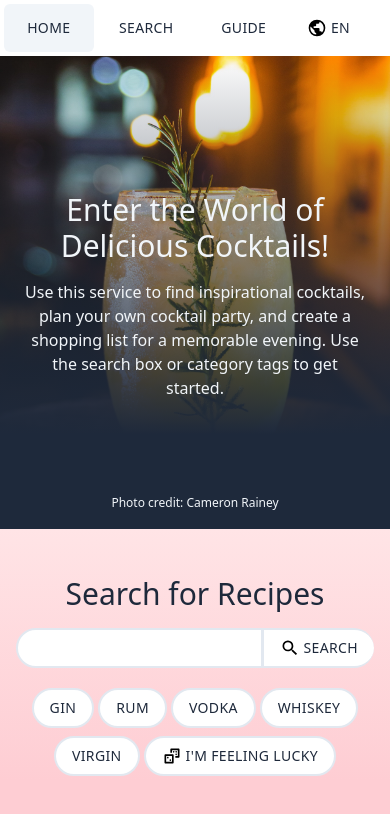
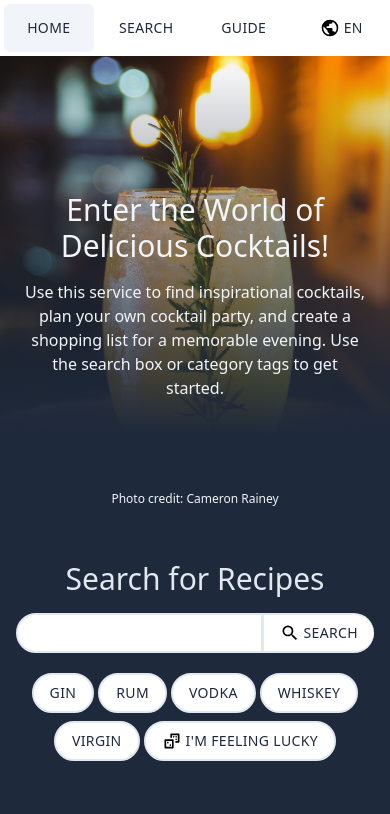
Before and after one commit to ajuvonen/kippis, a Vue app: page / in a window 390 px wide. Shown: the top 814 px of the page. Built offline with nearby package versions, Linux system fonts and the light colour scheme; a web font is replaced by a local one.

Commit message:
Change mobile background color and menu spacing

```diff
--- a/src/assets/main.scss
+++ b/src/assets/main.scss
@@ -37,7 +37,10 @@ input {
 }
 
 main {
-  @apply p-4 pb-12 overflow-y-auto bg-gradient-to-b from-rose-100 to-rose-200 to-80%;
+  @apply p-4 pb-12 overflow-y-auto;
+  &:not(.home__main) {
+    @apply bg-gradient-to-b from-rose-100 to-rose-200 to-80%
+  }
 }
 
 aside {
--- a/src/components/LocaleChanger.vue
+++ b/src/components/LocaleChanger.vue
@@ -17,7 +17,7 @@ watch(locale, (newValue) => {
   <a
     href="#"
     role="button"
-    class="navigation-menu__link navigation-menu__locale-changer gap-1 max-w-16"
+    class="navigation-menu__link navigation-menu__locale-changer gap-1"
     ref="changer"
     :aria-label="$t('localeChanger.changeLocale', [nextLocale])"
     @click="locale = nextLocale"
--- a/src/views/HomeView.vue
+++ b/src/views/HomeView.vue
@@ -20,7 +20,7 @@ onMounted(() => {
     >
       <h1>{{ $t('homeView.title') }}</h1>
       <p>{{ $t('homeView.ingress') }}</p>
-      <div class="absolute bottom-4">
+      <div class="absolute bottom-5">
         <a :href="mainPhoto?.link" target="_blank" class="text-xs" noreferrer noopener>{{
           $t('homeView.credit', [mainPhoto?.acknowledgement])
         }}</a>
@@ -41,6 +41,10 @@ onMounted(() => {
 }
 
 .home__main {
-  @apply flex flex-col justify-center h-2/5 sm:h-full sm:w-1/2;
+  @apply bg-slate-800 sm:bg-gradient-to-b sm:from-rose-100 sm:to-rose-200 to-80% flex-col justify-center h-2/5 sm:h-full sm:w-1/2;
+
+  :deep(label) {
+    @apply text-slate-200 sm:text-slate-800;
+  }
 }
 </style>
```
Also changed, not shown: 2 other files (tests, documents, lock files or other folders).
